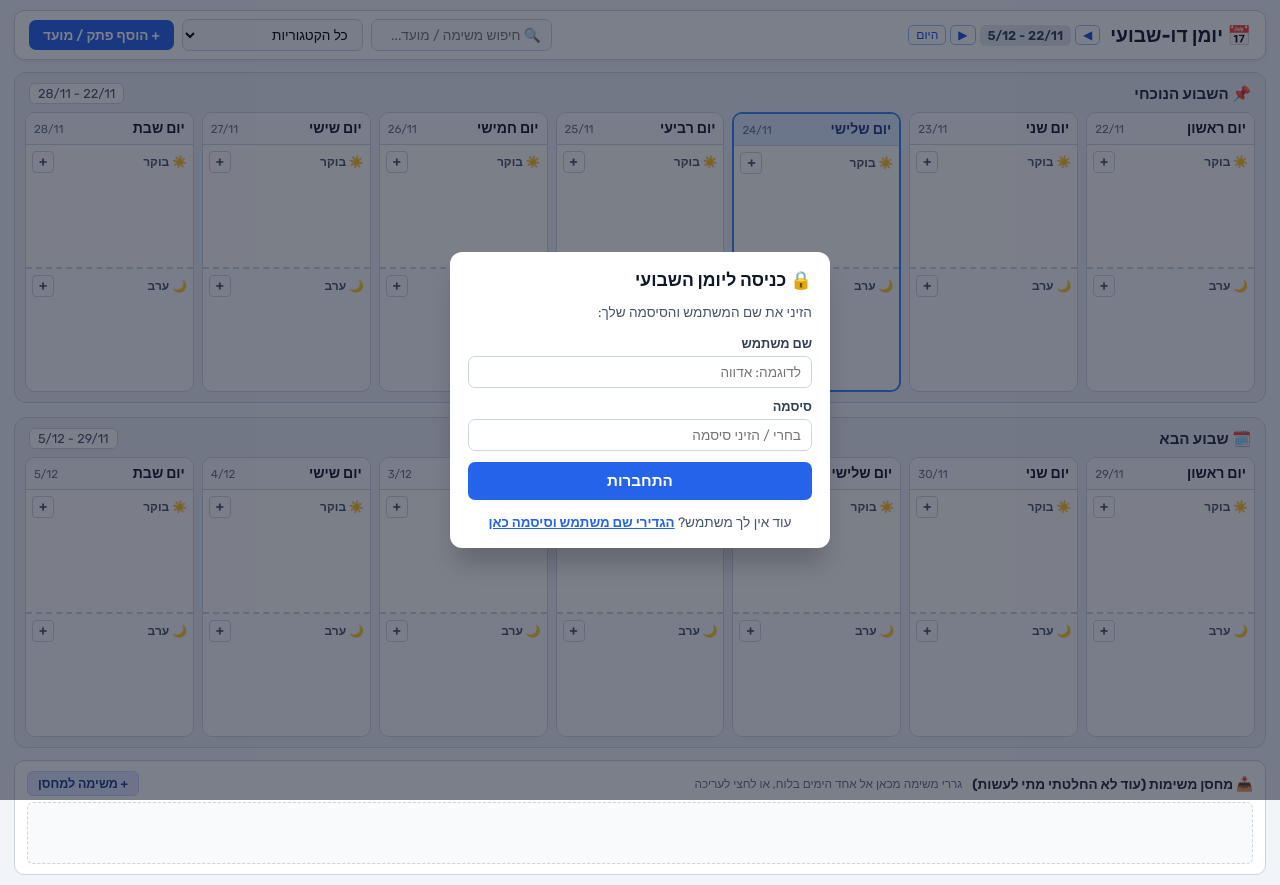
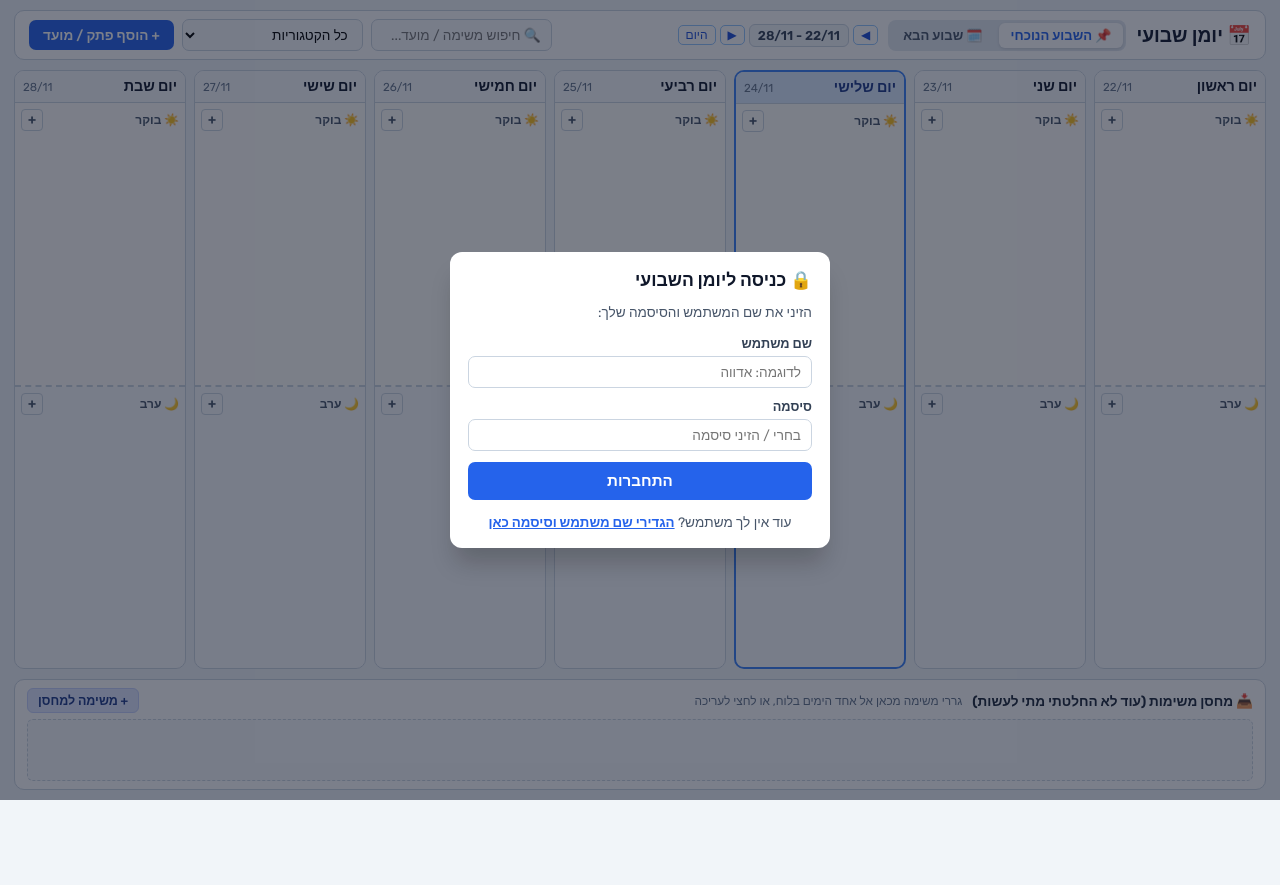
Before and after one commit to advag1/my_dairy, a website: page index.html in a window 1280 px wide. After the commit the page ends 800 px from the top, so only its background shows below. Drawn offline with Linux system fonts and the light colour scheme.

```diff
--- a/index.html
+++ b/index.html
@@ -47,14 +47,20 @@
     <!-- סרגל עליון -->
     <header class="topbar">
       <div class="topbar-right">
-        <h1>📅 יומן דו-שבועי</h1>
+        <h1>📅 יומן שבועי</h1>
 
-        <!-- ניווט בין שבועות -->
+        <!-- לשוניות מעבר בין השבוע הנוכחי לשבוע הבא -->
+        <div class="week-tabs">
+          <button type="button" id="tabCurrentWeek" class="week-tab active">📌 השבוע הנוכחי</button>
+          <button type="button" id="tabNextWeek" class="week-tab">🗓️ שבוע הבא</button>
+        </div>
+
+        <!-- ניווט משני לשבועות נוספים וחזרה להיום -->
         <div style="display:flex; align-items:center; gap:4px;">
           <button type="button" id="prevWeekBtn" class="logout-btn" title="שבוע אחורה">◀</button>
           <span id="weekRange" class="week-badge"></span>
           <button type="button" id="nextWeekBtn" class="logout-btn" title="שבוע קדימה">▶</button>
-          <button type="button" id="todayWeekBtn" class="logout-btn" title="חזור להיום">היום</button>
+          <button type="button" id="todayWeekBtn" class="logout-btn" title="חזרה לשבוע הנוכחי">היום</button>
         </div>
 
         <div id="userBadge" class="user-badge hidden">
@@ -78,8 +84,8 @@
       </div>
     </header>
 
-    <!-- אזור גלילה מרכזי המכיל 2 לוחות שבועיים -->
-    <div class="weeks-wrapper" id="weeksContainer"></div>
+    <!-- לוח שבועי יחיד - 7 עמודות -->
+    <main class="board" id="weeklyBoard"></main>
 
     <!-- אזור תחתון: משימות שטרם שובצו -->
     <section class="backlog-section">
--- a/script.js
+++ b/script.js
@@ -6,7 +6,7 @@ let notes = [];
 let selectedColor = 'yellow';
 let draggedNoteId = null;
 let isRegisterMode = false;
-let weekOffset = 0; // 0 = השבוע הנוכחי + שבוע הבא
+let weekOffset = 0; // 0 = השבוע הנוכחי, 1 = שבוע הבא
 let activeSelection = null; // { weekStart: 'YYYY-MM-DD', day: 0-6 } או null
 
 // אלמנטים של התחברות / הרשמה
@@ -26,11 +26,13 @@ const displayUserId = document.getElementById('displayUserId');
 const logoutBtn = document.getElementById('logoutBtn');
 
 // אלמנטים מה-DOM
-const weeksContainerEl = document.getElementById('weeksContainer');
+const boardEl = document.getElementById('weeklyBoard');
 const backlogZoneEl = document.getElementById('backlogZone');
 const searchInput = document.getElementById('searchInput');
 const categoryFilter = document.getElementById('categoryFilter');
 const weekRangeEl = document.getElementById('weekRange');
+const tabCurrentWeekBtn = document.getElementById('tabCurrentWeek');
+const tabNextWeekBtn = document.getElementById('tabNextWeek');
 
 // אלמנטים של מודאל הפתק
 const modal = document.getElementById('noteModal');
@@ -200,7 +202,7 @@ async function deleteNoteOnServer(noteId) {
   });
 }
 
-// --- חישוב תאריכי השבועות ---
+// --- חישוב תאריכי השבוע ---
 function getWeekDatesByOffset(offset) {
   const today = new Date();
   const currentDay = today.getDay();
@@ -248,6 +250,19 @@ function getWeekFriendlyTitle(offset) {
   return `⏪ לפני ${Math.abs(offset)} שבועות`;
 }
 
+// --- מעבר בין לשוניות (השבוע הנוכחי / שבוע הבא) וניווט ---
+tabCurrentWeekBtn.addEventListener('click', () => {
+  weekOffset = 0;
+  activeSelection = null;
+  renderBoard();
+});
+
+tabNextWeekBtn.addEventListener('click', () => {
+  weekOffset = 1;
+  activeSelection = null;
+  renderBoard();
+});
+
 document.getElementById('prevWeekBtn').addEventListener('click', () => {
   weekOffset--;
   activeSelection = null;
@@ -266,7 +281,7 @@ document.getElementById('todayWeekBtn').addEventListener('click', () => {
   renderBoard();
 });
 
-// סימון או ביטול סימון של יום ספציפי באחד משני השבועות
+// סימון או ביטול סימון של יום לעריכה מהירה
 function toggleSelectDay(weekStartISO, dayIndex) {
   if (
     activeSelection &&
@@ -281,42 +296,25 @@ function toggleSelectDay(weekStartISO, dayIndex) {
 }
 
 function renderEmptyBoardStructure() {
-  const week1Dates = getWeekDatesByOffset(weekOffset);
-  const week2Dates = getWeekDatesByOffset(weekOffset + 1);
+  const wDates = getWeekDatesByOffset(weekOffset);
+  const weekStartISO = toISODateString(wDates[0]);
   const todayISO = toISODateString(new Date());
 
-  weekRangeEl.textContent = `${formatShortDate(week1Dates[0])} - ${formatShortDate(week2Dates[6])}`;
-  weeksContainerEl.innerHTML = '';
+  // הדגשת הלשונית הפעילה למעלה
+  tabCurrentWeekBtn.classList.toggle('active', weekOffset === 0);
+  tabNextWeekBtn.classList.toggle('active', weekOffset === 1);
+
+  weekRangeEl.textContent = `${formatShortDate(wDates[0])} - ${formatShortDate(wDates[6])}`;
+  boardEl.innerHTML = '';
   backlogZoneEl.innerHTML = '';
 
   // עדכון טקסט הכפתור העליון לפי היום המסומן
   const mainAddBtn = document.getElementById('openNewNoteBtn');
   if (activeSelection) {
-    const [, m, d] = activeSelection.weekStart.split('-').map(Number);
-    const baseDate = new Date(Number(activeSelection.weekStart.split('-')[0]), m - 1, d + activeSelection.day);
-    mainAddBtn.textContent = `+ הוסף ליום ${DAYS[activeSelection.day]} (${formatShortDate(baseDate)})`;
+    mainAddBtn.textContent = `+ הוסף ליום ${DAYS[activeSelection.day]}`;
   } else {
     mainAddBtn.textContent = '+ הוסף פתק / מועד';
   }
-
-  // רינדור שני בלוקים: שבוע 1 (weekOffset) ושבוע 2 (weekOffset + 1)
-  [weekOffset, weekOffset + 1].forEach((offset) => {
-    const wDates = getWeekDatesByOffset(offset);
-    const weekStartISO = toISODateString(wDates[0]);
-
-    const weekBlock = document.createElement('section');
-    weekBlock.className = 'week-block';
-
-    const headerDiv = document.createElement('div');
-    headerDiv.className = 'week-block-header';
-    headerDiv.innerHTML = `
-      <span class="week-block-title">${getWeekFriendlyTitle(offset)}</span>
-      <span class="week-block-dates">${formatShortDate(wDates[0])} - ${formatShortDate(wDates[6])}</span>
-    `;
-    weekBlock.appendChild(headerDiv);
-
-    const boardGrid = document.createElement('div');
-    boardGrid.className = 'board';
 
   DAYS.forEach((dayName, dayIndex) => {
     const colDateISO = toISODateString(wDates[dayIndex]);
@@ -326,7 +324,7 @@ function renderEmptyBoardStructure() {
       activeSelection.weekStart === weekStartISO &&
       activeSelection.day === dayIndex;
 
-      const col = document.createElement('article');
+    const col = document.createElement('section');
     col.className = `day-column ${isToday ? 'is-today' : ''} ${isSelected ? 'is-selected-day' : ''}`;
     col.innerHTML = `
       <div class="day-header" title="לחצי לסימון יום זה כיעד ברירת מחדל לפתקים חדשים">
@@ -340,19 +338,17 @@ function renderEmptyBoardStructure() {
     col.querySelector('.day-header').addEventListener('click', () =>
       toggleSelectDay(weekStartISO, dayIndex)
     );
-      boardGrid.appendChild(col);
-    });
-
-    weekBlock.appendChild(boardGrid);
-    weeksContainerEl.appendChild(weekBlock);
+    boardEl.appendChild(col);
   });
 }
 
-// --- רינדור הפתקים והמועדים בשני השבועות ובמחסן ---
+// --- רינדור הפתקים והמועדים בלוח ובמחסן ---
 function renderBoard() {
   renderEmptyBoardStructure();
 
   const currentRealSundayISO = toISODateString(getWeekDatesByOffset(0)[0]);
+  const displayedWeekStartISO = toISODateString(getWeekDatesByOffset(weekOffset)[0]);
+
   const query = searchInput.value.trim().toLowerCase();
   const selectedCat = categoryFilter.value;
 
@@ -380,9 +376,11 @@ function renderBoard() {
       return;
     }
 
-    // אם זה מבחן/מועד עם תאריך -> משבצים אוטומטית לשבוע וליום של התאריך
+    // מבחן/מועד עם תאריך: מציגים רק בלשונית של השבוע שבו הוא מתקיים
     if (note.type === 'event' && note.dueDate) {
       const targetWeekStart = getSundayISOFromDateISO(note.dueDate);
+      if (targetWeekStart !== displayedWeekStartISO) return;
+
       const exactDay = getDayIndexFromISO(note.dueDate);
       const zone = document.querySelector(
         `.notes-dropzone[data-week-start="${targetWeekStart}"][data-day="${exactDay}"][data-period="${note.period || 'morning'}"]`
@@ -393,8 +391,10 @@ function renderBoard() {
       return;
     }
 
-    // משימה רגילה: אם יש לה weekStart שמור משתמשים בו, אחרת משייכים לשבוע הנוכחי האמיתי (תאימות לאחור)
+    // משימה רגילה: מציגים רק בלשונית של השבוע שאליו היא משויכת
     const noteWeekStart = note.weekStart || currentRealSundayISO;
+    if (noteWeekStart !== displayedWeekStartISO) return;
+
     const zone = document.querySelector(
       `.notes-dropzone[data-week-start="${noteWeekStart}"][data-day="${note.day}"][data-period="${note.period}"]`
     );
@@ -484,7 +484,7 @@ function createNoteElement(note) {
   return card;
 }
 
-// --- Drag & Drop (כולל גרירה בין השבוע הנוכחי לשבוע הבא ולמחסן) ---
+// --- Drag & Drop (כולל גרירה למחסן כדי להעביר בין שבועות בקלות) ---
 function setupDragAndDrop() {
   const dropzones = document.querySelectorAll('.notes-dropzone');
 
@@ -514,7 +514,6 @@ function setupDragAndDrop() {
         period: targetPeriod
       };
 
-      // אם גוררים מבחן/מועד, התאריך שלו מתעדכן אוטומטית ליום ולשבוע שאליו נגרר
       if (draggedNote && draggedNote.type === 'event' && targetDay !== -1 && targetWeekStart) {
         const [y, m, d] = targetWeekStart.split('-').map(Number);
         const newDate = new Date(y, m - 1, d + targetDay);
@@ -529,8 +528,7 @@ function setupDragAndDrop() {
 // --- מילוי תפריט בחירת שבוע במודאל ---
 function populateWeekSelect(selectedWeekStartISO) {
   noteWeekInput.innerHTML = '';
-  // מציג אפשרויות משבוע אחורה ועד 6 שבועות קדימה
-  for (let offset = weekOffset - 1; offset <= weekOffset + 5; offset++) {
+  for (let offset = -1; offset <= 5; offset++) {
     const wDates = getWeekDatesByOffset(offset);
     const startISO = toISODateString(wDates[0]);
     const opt = document.createElement('option');
@@ -540,7 +538,6 @@ function populateWeekSelect(selectedWeekStartISO) {
   }
 
   if (selectedWeekStartISO) {
-    // אם השבוע של הפתק לא ברשימה (למשל פתק ישן), נוסיף אותו
     const exists = Array.from(noteWeekInput.options).some((o) => o.value === selectedWeekStartISO);
     if (!exists) {
       const [y, m, d] = selectedWeekStartISO.split('-').map(Number);
@@ -714,18 +711,15 @@ noteForm.addEventListener('submit', async (e) => {
     await createNoteOnServer({ ...payload, done: false });
   }
 
-  // אם נוסף מבחן מחוץ לשני השבועות המוצגים כרגע, נקפוץ אליו אוטומטית
-  if (isEvent && dueDateVal) {
-    const [y, m, d] = dueDateVal.split('-').map(Number);
-    const targetDate = new Date(y, m - 1, d);
-    const targetSunday = new Date(targetDate);
-    targetSunday.setDate(targetDate.getDate() - targetDate.getDay());
-
+  // אם נוסף מבחן או משימה בשבוע אחר, נעבור אוטומטית ללשונית של אותו שבוע כדי שתראי אותה מיד
+  if (finalWeekStart) {
+    const [y, m, d] = finalWeekStart.split('-').map(Number);
+    const targetSunday = new Date(y, m - 1, d);
     const today = new Date();
     const currentSunday = new Date(today.getFullYear(), today.getMonth(), today.getDate() - today.getDay());
     const diffWeeks = Math.round((targetSunday - currentSunday) / (7 * 24 * 60 * 60 * 1000));
 
-    if (diffWeeks < weekOffset || diffWeeks > weekOffset + 1) {
+    if (diffWeeks !== weekOffset) {
       weekOffset = diffWeeks;
       renderBoard();
     }
--- a/style.css
+++ b/style.css
@@ -18,7 +18,8 @@
 }
 
 html, body {
-  min-height: 100%;
+  height: 100%;
+  overflow: hidden;
   background-color: var(--bg-app);
   color: var(--text-main);
 }
@@ -26,9 +27,9 @@ html, body {
 .app-container {
   display: flex;
   flex-direction: column;
-  min-height: 100vh;
+  height: 100vh;
   padding: 10px 14px;
-  gap: 12px;
+  gap: 10px;
 }
 
 /* סרגל עליון */
@@ -40,10 +41,7 @@ html, body {
   padding: 8px 14px;
   border-radius: 10px;
   border: 1px solid var(--border-color);
-  position: sticky;
-  top: 8px;
-  z-index: 20;
-  box-shadow: 0 2px 6px rgba(15, 23, 42, 0.06);
+  flex-shrink: 0;
   gap: 10px;
 }
 
@@ -59,9 +57,41 @@ html, body {
   font-weight: 700;
 }
 
+/* לשוניות מעבר בין השבוע הנוכחי לשבוע הבא */
+.week-tabs {
+  display: inline-flex;
+  background: #e2e8f0;
+  padding: 3px;
+  border-radius: 8px;
+  gap: 4px;
+}
+
+.week-tab {
+  background: transparent;
+  border: none;
+  padding: 5px 12px;
+  border-radius: 6px;
+  font-size: 0.82rem;
+  font-weight: 600;
+  color: #475569;
+  cursor: pointer;
+  transition: all 0.15s;
+}
+
+.week-tab:hover {
+  color: #0f172a;
+}
+
+.week-tab.active {
+  background: #ffffff;
+  color: var(--primary);
+  box-shadow: 0 1px 3px rgba(0, 0, 0, 0.12);
+}
+
 .week-badge {
   font-size: 0.8rem;
-  background: #e2e8f0;
+  background: #f1f5f9;
+  border: 1px solid #cbd5e1;
   padding: 3px 8px;
   border-radius: 6px;
   color: #334155;
@@ -176,50 +206,13 @@ html, body {
   cursor: pointer;
 }
 
-/* מעטפת לשני השבועות */
-.weeks-wrapper {
-  display: flex;
-  flex-direction: column;
-  gap: 14px;
-}
-
-.week-block {
-  background: #e2e8f077;
-  border: 1px solid #cbd5e1;
-  border-radius: 12px;
-  padding: 10px;
-  display: flex;
-  flex-direction: column;
-  gap: 8px;
-}
-
-.week-block-header {
-  display: flex;
-  justify-content: space-between;
-  align-items: center;
-  padding: 0 4px;
-}
-
-.week-block-title {
-  font-size: 0.95rem;
-  font-weight: 700;
-  color: #1e293b;
-}
-
-.week-block-dates {
-  font-size: 0.8rem;
-  color: #475569;
-  background: #ffffff;
-  padding: 2px 8px;
-  border-radius: 6px;
-  border: 1px solid #cbd5e1;
-}
-
 /* לוח 7 הימים */
 .board {
   display: grid;
   grid-template-columns: repeat(7, minmax(0, 1fr));
   gap: 8px;
+  flex: 1;
+  min-height: 0;
 }
 
 .day-column {
@@ -228,7 +221,7 @@ html, body {
   border-radius: 10px;
   display: flex;
   flex-direction: column;
-  min-height: 280px;
+  min-height: 0;
   overflow: hidden;
 }
 
@@ -247,10 +240,11 @@ html, body {
   background: #f8fafc;
   border-bottom: 1px solid var(--border-color);
   font-weight: 700;
-  font-size: 0.88rem;
+  font-size: 0.9rem;
   display: flex;
   justify-content: space-between;
   align-items: center;
+  flex-shrink: 0;
   cursor: pointer;
   user-select: none;
   transition: background 0.15s;
@@ -280,7 +274,7 @@ html, body {
   flex: 1;
   display: flex;
   flex-direction: column;
-  min-height: 115px;
+  min-height: 0;
   padding: 6px;
 }
 
@@ -301,6 +295,7 @@ html, body {
   font-weight: 600;
   color: #475569;
   margin-bottom: 5px;
+  flex-shrink: 0;
 }
 
 .add-mini-btn {
@@ -351,7 +346,8 @@ html, body {
   background: var(--bg-card);
   border: 1px solid var(--border-color);
   border-radius: 10px;
-  padding: 10px 12px;
+  padding: 8px 12px;
+  flex-shrink: 0;
   display: flex;
   flex-direction: column;
   gap: 6px;
@@ -382,16 +378,20 @@ html, body {
 
 .backlog-dropzone {
   flex-direction: row;
-  flex-wrap: wrap;
+  flex-wrap: nowrap;
+  overflow-x: auto;
+  overflow-y: hidden;
   min-height: 62px;
-  padding: 6px;
+  max-height: 88px;
+  padding: 4px;
   background: #f8fafc;
   border: 1px dashed #cbd5e1;
 }
 
 .backlog-dropzone .sticky-note {
   min-width: 175px;
-  max-width: 220px;
+  max-width: 210px;
+  flex-shrink: 0;
 }
 
 .backlog-empty {
@@ -691,12 +691,18 @@ textarea {
 
 /* --- התאמה לטלפון ולטאבלט --- */
 @media (max-width: 900px) {
+  html, body {
+    height: auto;
+    overflow-y: auto;
+  }
+
   .app-container {
+    height: auto;
+    min-height: 100vh;
     padding: 8px;
   }
 
   .topbar {
-    position: static;
     flex-direction: column;
     align-items: stretch;
   }
@@ -731,6 +737,8 @@ textarea {
 
   .backlog-dropzone {
     flex-direction: column;
+    max-height: none;
+    overflow-x: visible;
   }
 
   .backlog-dropzone .sticky-note {
```
Lines whose indentation alone changed are shown as unchanged.
